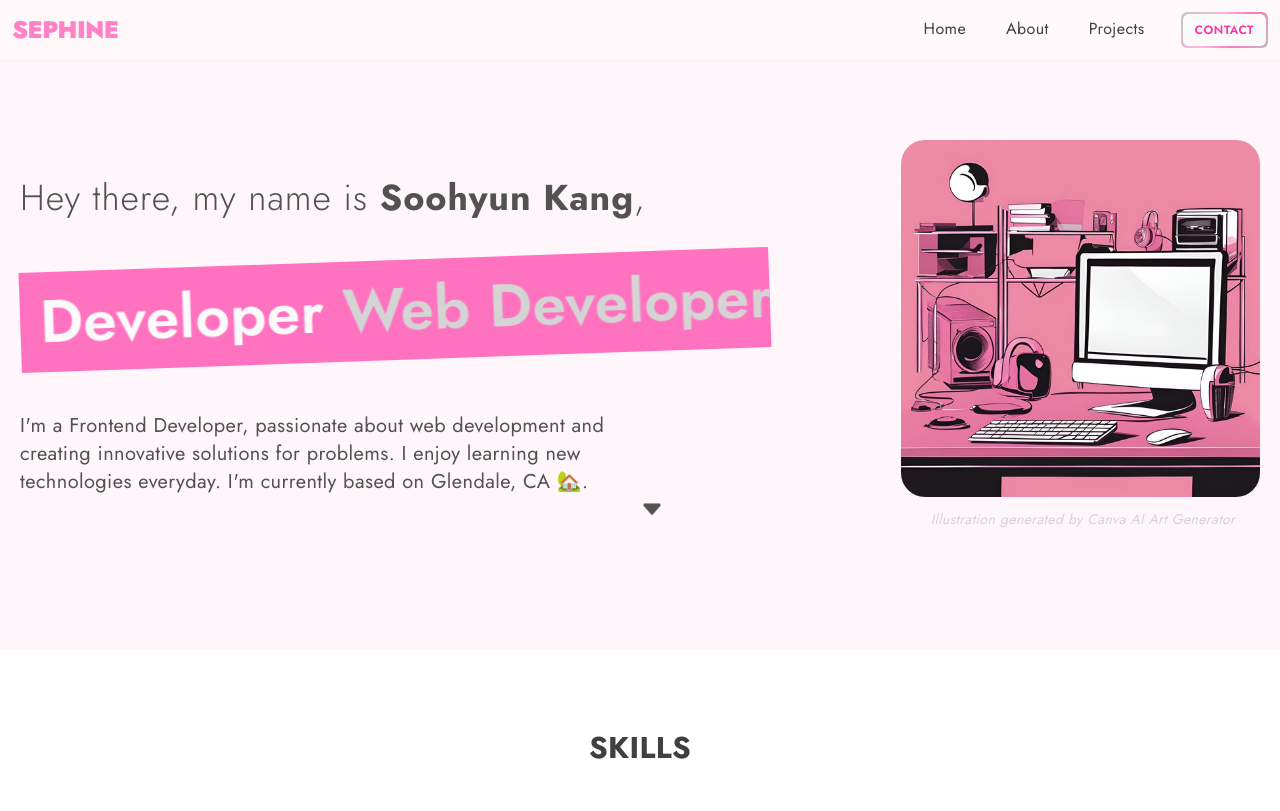
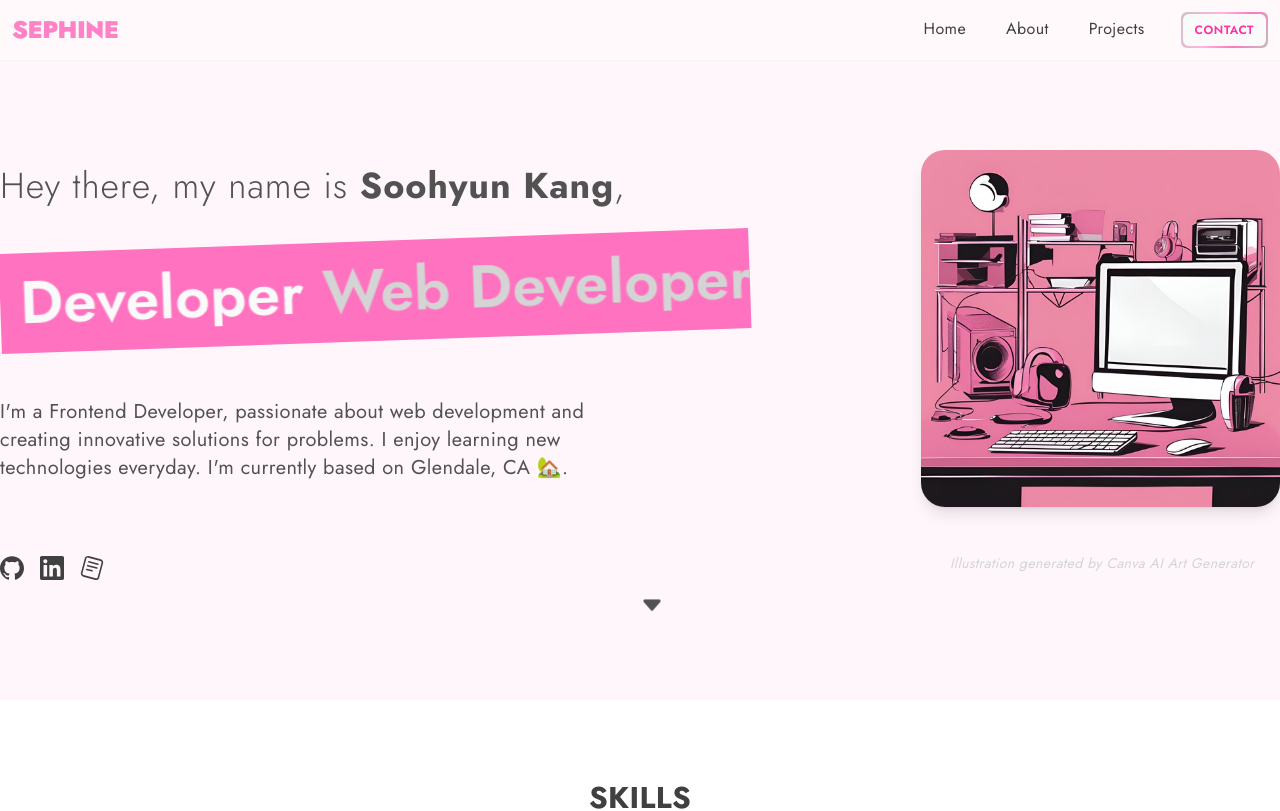
Before and after one commit to sephinek/portfolio-next, a Next.js app: page / in a window 1280 px wide. Shown: the top 811 px of the page. Built offline with nearby package versions, Linux system fonts and the light colour scheme.

Commit message:
add reference links

```diff
--- a/app/_components/Hero.js
+++ b/app/_components/Hero.js
@@ -2,17 +2,19 @@ import Image from "next/image";
 import heroImg from "@/public/hero.png";
 import TextLoop from "@/app/_ui/TextLoop";
 import ArrowDown from "@/app/_ui/ArrowDown";
+import Link from "next/link";
+import { SiGithub, SiLinkedin, SiReaddotcv } from "react-icons/si";
 
 export default function Hero() {
   return (
-    <section className="flex h-[650px] items-center justify-center bg-accent-50">
-      <div className="relative m-5 flex h-2/3 w-full max-w-7xl justify-between pt-8">
-        <h1 className="absolute top-[16%] text-4xl font-light tracking-wide">
+    <section className="flex h-[700px] flex-col bg-accent-50 pt-[3%]">
+      <div className="relative m-10 mx-auto flex h-full w-full max-w-7xl justify-between pt-8">
+        <h1 className="absolute top-[15%] text-4xl font-light tracking-wide">
           Hey there, my name is&nbsp;
           <span className="font-bold text-primary-600">Soohyun Kang</span>,
         </h1>
         <TextLoop />
-        <div className="absolute top-[70%] max-w-[40rem] text-xl font-normal">
+        <div className="absolute top-[55%] max-w-[40rem] text-xl font-normal">
           I&apos;m a Frontend Developer, passionate about web development and
           creating innovative solutions for problems. I enjoy learning new
           technologies everyday. I&apos;m currently based on Glendale, CA 🏡.
@@ -22,13 +24,37 @@ export default function Hero() {
           width={350}
           height={350}
           placeholder="blur"
-          className="absolute right-0 rounded-3xl"
+          className="absolute right-0 mt-10 rounded-3xl shadow-lg"
           alt="Pink desk setup illustration"
           style={{ width: "auto", height: "auto" }}
         />
-        <span className="absolute bottom-[3%] right-[2%] text-sm italic text-primary-300">
+        <span className="absolute bottom-[15%] right-[2%] text-sm italic text-primary-300">
           Illustration generated by Canva AI Art Generator
         </span>
+
+        <div className="mb-20 flex gap-4 self-end text-2xl text-primary-700">
+          <Link
+            href="https://github.com/sephinek"
+            target="_blank"
+            className="transition-all duration-200 hover:scale-105 hover:text-accent-200"
+          >
+            <SiGithub />
+          </Link>
+          <Link
+            href="https://www.linkedin.com/in/soo-hyun-kang/"
+            target="_blank"
+            className="transition-all duration-200 hover:scale-105 hover:text-accent-200"
+          >
+            <SiLinkedin />
+          </Link>
+          <Link
+            href="https://github.com/sephinek"
+            target="_blank"
+            className="transition-all duration-200 hover:scale-105 hover:text-accent-200"
+          >
+            <SiReaddotcv />
+          </Link>
+        </div>
       </div>
       <ArrowDown />
     </section>
--- a/app/_ui/ArrowDown.js
+++ b/app/_ui/ArrowDown.js
@@ -2,7 +2,7 @@ import { BsCaretDownFill } from "react-icons/bs";
 
 export default function ButtonArrDown() {
   return (
-    <button className="absolute left-[50%] top-[63%] translate-y-[-50%] animate-bounce cursor-default">
+    <button className="absolute left-[50%] top-[75%] translate-y-[-50%] animate-bounce cursor-default">
       <BsCaretDownFill className="h-6 w-6 text-primary-600" />
     </button>
   );
--- a/app/_ui/HeaderNav.js
+++ b/app/_ui/HeaderNav.js
@@ -15,7 +15,7 @@ export default function HeaderNav() {
           <Link
             href={menuObj.href}
             key={menuObj.menu}
-            className="border-b-2 border-transparent px-1 py-1 text-primary-700 transition-all ease-in-out hover:border-b-2 hover:border-accent-100"
+            className="border-b-2 border-transparent px-1 py-1 text-primary-700 transition-all ease-in-out hover:border-b-2 hover:border-primary-300"
           >
             {menuObj.menu}
           </Link>
--- a/app/_ui/TextLoop.js
+++ b/app/_ui/TextLoop.js
@@ -1,6 +1,6 @@
 export default function TextLoop() {
   return (
-    <div className="absolute left-0 top-[35%] w-[750px] -rotate-2 overflow-hidden whitespace-nowrap bg-accent-300 px-3 py-5 text-6xl font-semibold text-primary-50">
+    <div className="absolute left-0 top-[28%] w-[750px] -rotate-2 overflow-hidden whitespace-nowrap bg-accent-300 px-3 py-5 text-6xl font-semibold text-primary-50">
       <div className="animate-slide inline-block overflow-hidden align-bottom">
         A Frontend Developer&nbsp;
         <span className="text-primary-300">Web Developer</span>&nbsp;
```
